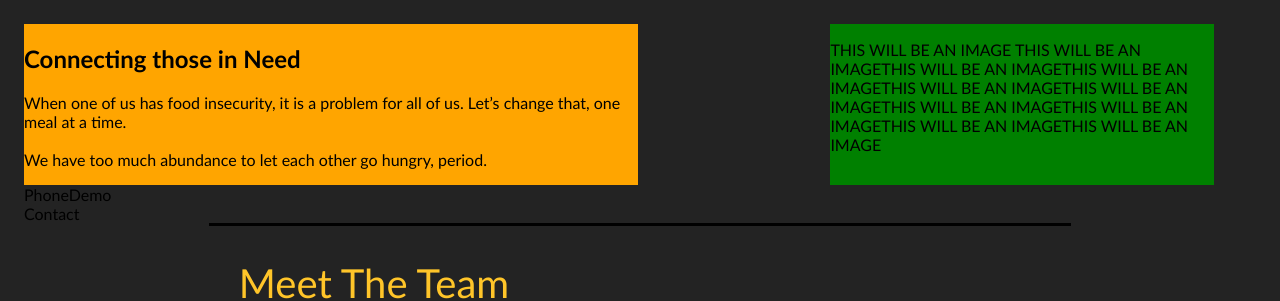
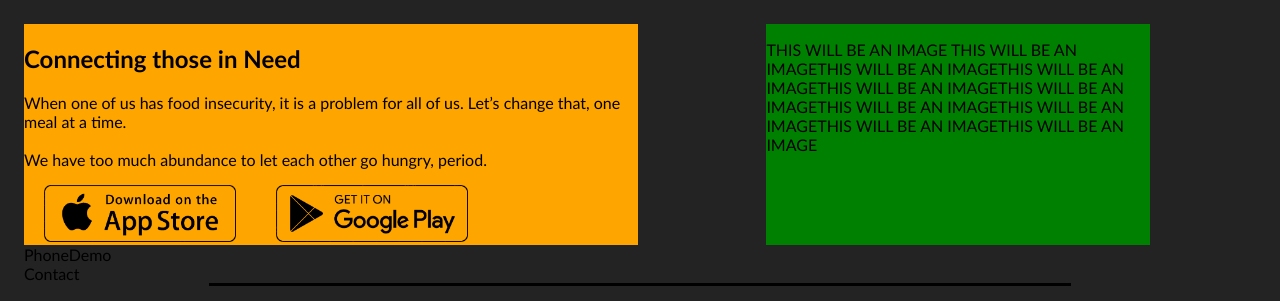
Before and after one commit to HotSoupRepos/WebAppFrontEnd, a React (Create React App) app: page / in a window 1280 px wide. Shown: the top 301 px of the page. Built offline with nearby package versions, Linux system fonts and the light colour scheme; a web font is replaced by a local one.

Commit message:
Added apple/google store images to about block and added minimal styling.

```diff
--- a/src/sections/About/About.css
+++ b/src/sections/About/About.css
@@ -9,9 +9,15 @@ section {
     width: 48VW;
 }
 
+.about-text img{
+    /* background-color: orange; */
+    width: 15VW;
+    padding: 0px 20px;
+}
+
 .image{
     background-color: green;
-    margin-left: 15VW;
+    margin-left: 10VW;
     max-width: 30VW;
     /* width: 48VW; */
 }
--- a/src/sections/About/About.jsx
+++ b/src/sections/About/About.jsx
@@ -1,5 +1,7 @@
 import React from 'react';
 import './About.css';
+import AppleStore from '../../assets/images/AppleStore.png'
+import GooglePlayStore from '../../assets/images/GooglePlayStore.png'
 
 const About = () => {
     return (
@@ -9,6 +11,8 @@ const About = () => {
                     <h2>Connecting those in Need</h2>
                     <p>When one of us has food insecurity, it is a problem for all of us. Let’s change that, one meal at a time. <br /><br />
                          We have too much abundance to let each other go hungry, period. </p>
+                    <img src={AppleStore}/>
+                    <img src={GooglePlayStore}/>
                 </div>
                 <div className='image'>
                     <p>THIS WILL BE AN IMAGE THIS WILL BE AN IMAGETHIS WILL BE AN IMAGETHIS WILL BE AN IMAGETHIS WILL BE AN IMAGETHIS WILL BE AN IMAGETHIS WILL BE AN IMAGETHIS WILL BE AN IMAGETHIS WILL BE AN IMAGETHIS WILL BE AN IMAGE</p>
```
Also changed, not shown: src/assets/images/AppleStore.png (added), src/assets/images/GooglePlayStore.png (added).
